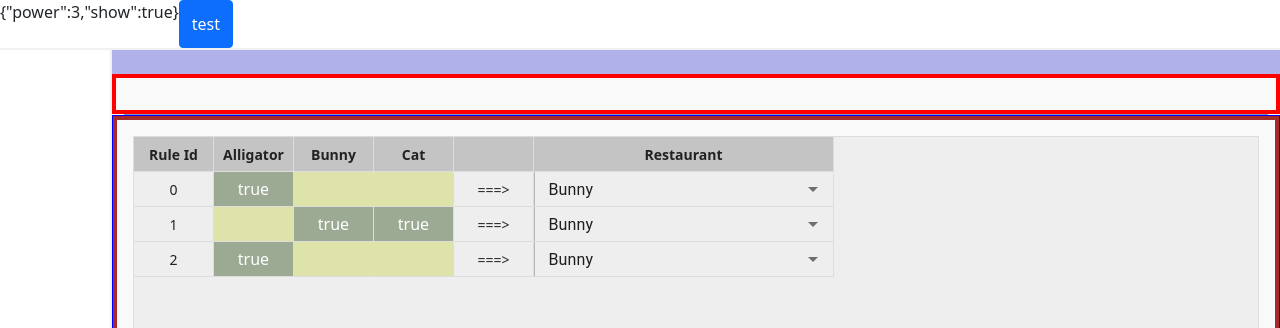
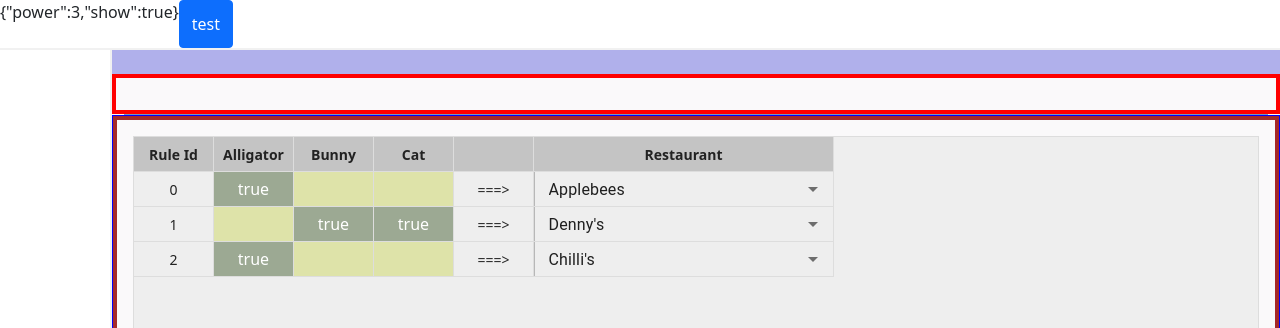
Before and after one commit to Matt-Hill-83/rule-cruncher, a React (Create React App) app: page / in a window 1280 px wide. Shown: the top 328 px of the page. Built offline with nearby package versions, Linux system fonts and the light colour scheme.

Commit message:
add hooks to MS

```diff
--- a/src/Components/MultiSelect/MultiSelect.jsx
+++ b/src/Components/MultiSelect/MultiSelect.jsx
@@ -10,13 +10,15 @@
 
   const localOnChange = (event, newValue) => {
     setState(newValue)
-    onChange?.()
+    onChange?.(newValue)
   }
 
   useEffect(() => {
-    setState("Bunny")
+    console.log("initialValue", initialValue) // zzz
+    setState(initialValue)
   }, [initialValue])
 
+  console.log("render MS") // zzz
   return (
     <Autocomplete
       className={className}
--- a/src/Components/MyTable3/MyTable3.tsx
+++ b/src/Components/MyTable3/MyTable3.tsx
@@ -7,7 +7,7 @@
 import { Button } from "react-bootstrap"
 import cx from "classnames"
 import MyMultiSelect from "Components/MultiSelect/MultiSelect"
-import { IUpdateRow } from "./types"
+import { IUpdateRestaurant, IUpdateRow } from "./types"
 
 function createRows() {
   const rows = [
@@ -19,7 +19,13 @@
       restaurant: "Applebees",
     },
     { id: 1, alligator: false, bunny: true, cat: true, restaurant: "Denny's" },
-    { id: 2, alligator: true, bunny: false, cat: false, restaurant: "Denny's" },
+    {
+      id: 2,
+      alligator: true,
+      bunny: false,
+      cat: false,
+      restaurant: "Chilli's",
+    },
   ]
   return rows
 }
@@ -86,15 +92,29 @@
     }
   }
 
+  const updateRestaurant = ({ newValue, rowId }: IUpdateRestaurant) => {
+    console.log("updateRestaurant") // zzz
+    const newRows = [...rows]
+
+    const row = newRows.find((row) => row.id === rowId)
+    if (row) {
+      row.restaurant = newValue
+      console.log("setting rows") // zzz
+      setRows(newRows)
+    }
+  }
+
   const renderArrow = (info: any) => {
     return <div className={css.arrow}>{`===>`}</div>
   }
 
   const renderRestaurant = (info: any) => {
+    console.log("renderRestaurant") // zzz
     const listItems = [
-      { title: "Alligator", year: 1994 },
-      { title: "Bunny", year: 1972 },
-      { title: "Caterpillar", year: 1974 },
+      { title: "Applebees", year: 1994 },
+      { title: "Burger King", year: 1972 },
+      { title: "Chilli's", year: 1974 },
+      { title: "Denny's", year: 1974 },
     ]
 
     const { row, column } = info
@@ -105,9 +125,10 @@
       initialValue: value,
       listItems,
       className: css.multiPicker,
+      onChange: (newValue: string) =>
+        updateRestaurant({ newValue, rowId: row.id }),
     }
 
-    console.log("info", info) // zzz
     return (
       <div className={css.restaurant}>
         <MyMultiSelect {...multiSelectProps} />
@@ -142,6 +163,8 @@
     setRows(newRows)
   }
 
+  console.log("rows", rows) // zzz
+
   return (
     <DndProvider backend={HTML5Backend}>
       <DataGrid
--- a/src/Components/MyTable3/types.ts
+++ b/src/Components/MyTable3/types.ts
@@ -2,3 +2,7 @@
   columnName: string
   rowId: number
 }
+export interface IUpdateRestaurant {
+  newValue: string
+  rowId: number
+}
```
